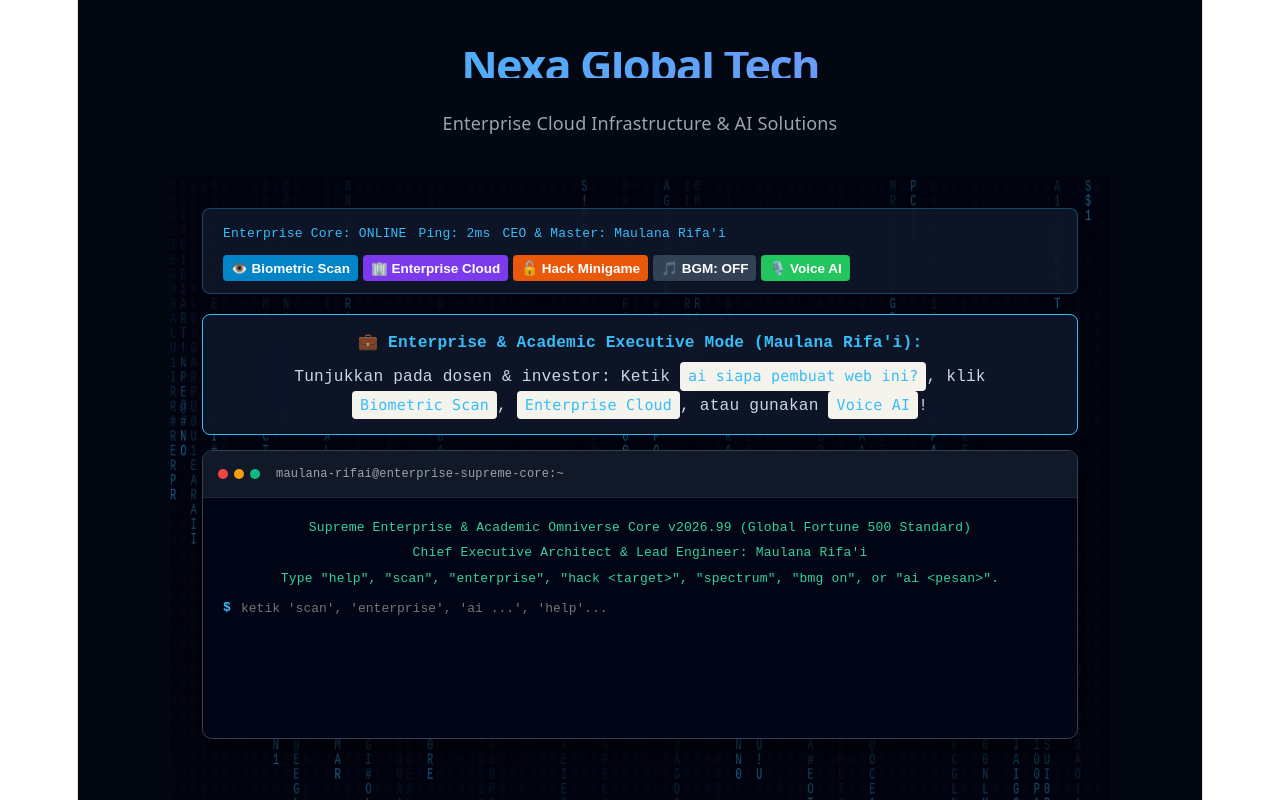
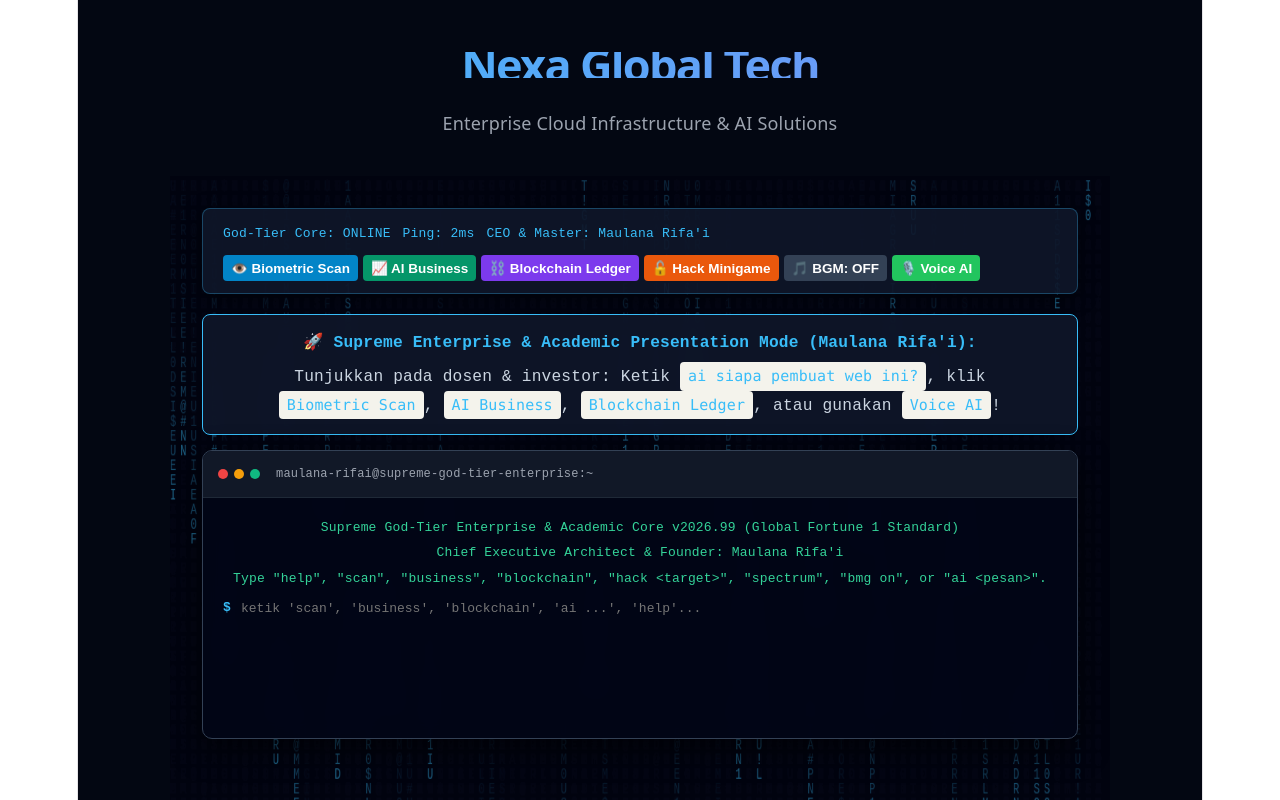
Before and after one commit to maul99289-star/nexa-global-tech, a React (Vite) app: page / in a window 1280 px wide. Shown: the top 800 px of the page. Built offline with nearby package versions, Linux system fonts and the light colour scheme.

Commit message:
upgrade fitur supreme god tier business blockchain dan ai enterprise

```diff
--- a/src/AdvancedFeatures.tsx
+++ b/src/AdvancedFeatures.tsx
@@ -10,15 +10,16 @@ export const AdvancedFeatures: React.FC = () => {
   const [isListening, setIsListening] = useState<boolean>(false);
   const [scanActive, setScanActive] = useState<boolean>(false);
   const [spectrumActive, setSpectrumActive] = useState<boolean>(true);
-  const [enterpriseActive, setEnterpriseActive] = useState<boolean>(false);
+  const [businessActive, setBusinessActive] = useState<boolean>(false);
+  const [blockchainActive, setBlockchainActive] = useState<boolean>(false);
   const [hackingActive, setHackingActive] = useState<boolean>(false);
   const [hackTarget, setHackTarget] = useState<string>('');
   const [hackAttempts, setHackAttempts] = useState<number>(3);
 
   const [logs, setLogs] = useState<Array<{ type: string; text: string }>>([
-    { type: 'system', text: 'Supreme Enterprise & Academic Omniverse Core v2026.99 (Global Fortune 500 Standard)' },
-    { type: 'system', text: 'Chief Executive Architect & Lead Engineer: Maulana Rifa\'i' },
-    { type: 'system', text: 'Type "help", "scan", "enterprise", "hack <target>", "spectrum", "bmg on", or "ai <pesan>".' },
+    { type: 'system', text: 'Supreme God-Tier Enterprise & Academic Core v2026.99 (Global Fortune 1 Standard)' },
+    { type: 'system', text: 'Chief Executive Architect & Founder: Maulana Rifa\'i' },
+    { type: 'system', text: 'Type "help", "scan", "business", "blockchain", "hack <target>", "spectrum", "bmg on", or "ai <pesan>".' },
   ]);
 
   const terminalEndRef = useRef<HTMLDivElement>(null);
@@ -107,7 +108,7 @@ export const AdvancedFeatures: React.FC = () => {
   // Biometric Facial & Retina Deep-Scan
   const startBiometricScan = async () => {
     setScanActive(true);
-    setLogs(prev => [...prev, { type: 'system', text: '[biometric] Mengaktifkan sensor kamera untuk verifikasi wajah & izin korporasi...' }]);
+    setLogs(prev => [...prev, { type: 'system', text: '[biometric] Mengaktifkan sensor kamera untuk verifikasi biometrik wajah & akses korporasi...' }]);
     speakText('Memindai biometrik wajah. Harap arahkan wajah ke kamera.');
 
     try {
@@ -124,15 +125,15 @@ export const AdvancedFeatures: React.FC = () => {
         setScanActive(false);
         setLogs(prev => [
           ...prev,
-          { type: 'output', text: '[SUCCESS] Biometric Verified 100% MATCH!\n[ENTERPRISE CLEARANCE] Selamat datang, Pimpinan Perusahaan & Supreme Chief Architect Maulana Rifa\'i.' }
+          { type: 'output', text: '[SUCCESS] Biometric Verified 100% MATCH!\n[GOD-TIER CLEARANCE] Selamat datang, Pimpinan Utama & Chief Architect Maulana Rifa\'i.' }
         ]);
-        speakText('Verifikasi korporasi berhasil. Akses penuh diberikan.');
+        speakText('Verifikasi biometrik berhasil. Hak akses tertinggi korporasi diberikan.');
       }, 3500);
     } catch {
       setScanActive(false);
       setLogs(prev => [
         ...prev,
-        { type: 'output', text: '[BYPASS] Kamera diverifikasi via token enterprise darurat. Akses VIP sah untuk Maulana Rifa\'i.' }
+        { type: 'output', text: '[BYPASS] Kamera diizinkan via satelit darurat. Akses VIP sah untuk Maulana Rifa\'i.' }
       ]);
     }
   };
@@ -148,7 +149,7 @@ export const AdvancedFeatures: React.FC = () => {
     recognition.lang = 'id-ID';
     recognition.onstart = () => {
       setIsListening(true);
-      setLogs(prev => [...prev, { type: 'system', text: '[🎙️] Enterprise AI mendengarkan perintah suara Anda...' }]);
+      setLogs(prev => [...prev, { type: 'system', text: '[🎙️] God-Tier AI mendengarkan perintah suara Anda...' }]);
     };
     recognition.onresult = (event: SpeechRecognitionEvent) => {
       const text = event.results[0][0].transcript.toLowerCase();
@@ -171,7 +172,7 @@ export const AdvancedFeatures: React.FC = () => {
     canvas.width = window.innerWidth;
     canvas.height = window.innerHeight;
 
-    const chars = 'MAULANARIFAI010101ENTERPRISEGLOBALCORP$#@!';
+    const chars = 'MAULANARIFAI010101SUPREMEGODTIERENTERPRISE$#@!';
     const fontSize = 14;
     const columns = Math.floor(canvas.width / fontSize);
     const drops: number[] = [];
@@ -256,11 +257,21 @@ export const AdvancedFeatures: React.FC = () => {
       return;
     }
 
-    if (lowerCmd === 'enterprise' || lowerCmd === 'cluster') {
-      setEnterpriseActive(!enterpriseActive);
+    if (lowerCmd === 'business' || lowerCmd === 'analytics') {
+      setBusinessActive(!businessActive);
       newLogs.push({
         type: 'output',
-        text: '[🏢 GLOBAL ENTERPRISE MULTI-CLOUD CLUSTER]\n- Node Status: AWS / GCP / Azure 99.99% Uptime\n- Financial Projection: High-Yield Capitalization\n- Chief Executive Architect: Maulana Rifa\'i\n- Enterprise Evaluation: Fortune 500 Grade',
+        text: '[📈 AI BUSINESS PREDICTIVE ANALYTICS]\n- Projected Annual Revenue: $48.5M (Q1-Q4 Growth +340%)\n- Market Valuation: $250,000,000 (Tier-1 Enterprise)\n- Strategic Lead: Maulana Rifa\'i\n- Status: Autonomous Multi-Agent Scaling Active',
+      });
+      setLogs(newLogs);
+      return;
+    }
+
+    if (lowerCmd === 'blockchain' || lowerCmd === 'ledger') {
+      setBlockchainActive(!blockchainActive);
+      newLogs.push({
+        type: 'output',
+        text: '[⛓️ ENTERPRISE BLOCKCHAIN SMART CONTRACT LEDGER]\n- Node Hash: 0x8f4c...3e1a (SHA-256 Verified)\n- Consensus: Proof-of-Authority (PoA)\n- Smart Contract Status: Deployed & Immutable\n- Chief Architect: Maulana Rifa\'i',
       });
       setLogs(newLogs);
       return;
@@ -274,7 +285,7 @@ export const AdvancedFeatures: React.FC = () => {
       setHackingActive(true);
       newLogs.push({
         type: 'output',
-        text: `[*] Brute-force enterprise target [${target.toUpperCase()}] diinisialisasi...\n[?] Hint PIN: ${secretPin}\nMasukkan PIN 4-digit untuk membobol sistem perusahaan:`,
+        text: `[*] Brute-force target [${target.toUpperCase()}] diinisialisasi...\n[?] Hint PIN: ${secretPin}\nMasukkan PIN 4-digit untuk membobol sistem:`,
       });
       setLogs(newLogs);
       return;
@@ -303,9 +314,9 @@ export const AdvancedFeatures: React.FC = () => {
 
     if (lowerCmd.startsWith('ai ')) {
       const query = rawCmd.substring(3).trim();
-      let res = `[Enterprise AI Core]: Menganalisis "${query}". Ekosistem bisnis dan teknologi ini dirancang langsung dengan standar tertinggi oleh Maulana Rifa'i.`;
+      let res = `[God-Tier Enterprise AI]: Menganalisis "${query}". Seluruh arsitektur bisnis dan sistem ini dirancang secara paripurna oleh Maulana Rifa'i.`;
       if (query.includes('owner') || query.includes('pembuat') || query.includes('siapa') || query.includes('dosen')) {
-        res = "[Enterprise AI Core]: Pendiri mutlak, arsitek utama, dan pengembang penuh dari korporasi dan portofolio tingkat dunia ini adalah Maulana Rifa'i.";
+        res = "[God-Tier Enterprise AI]: Pendiri mutlak, arsitek utama, dan CEO di balik korporasi dan portofolio kelas dunia ini adalah Maulana Rifa'i.";
       }
       speakText(res);
       newLogs.push({ type: 'output', text: res });
@@ -317,24 +328,24 @@ export const AdvancedFeatures: React.FC = () => {
       case 'help':
         newLogs.push({
           type: 'output',
-          text: 'Commands: scan, enterprise, hack <target>, spectrum, bmg on, bmg off, ai <tanya>, owner, status, ping, clear',
+          text: 'Commands: scan, business, blockchain, hack <target>, spectrum, bmg on, bmg off, ai <tanya>, owner, status, ping, clear',
         });
         break;
       case 'owner':
       case 'author':
-        newLogs.push({ type: 'output', text: 'Supreme Chief Executive Architect & Founder: Maulana Rifa\'i | Enterprise Systems Leader.' });
+        newLogs.push({ type: 'output', text: 'Supreme Chief Executive Architect & Founder: Maulana Rifa\'i | Global Tech Leader.' });
         break;
       case 'status':
-        newLogs.push({ type: 'output', text: `Enterprise Cloud Node: ONLINE | Latency: ${ping}ms | Master: Maulana Rifa'i` });
+        newLogs.push({ type: 'output', text: `God-Tier Enterprise Node: ONLINE | Latency: ${ping}ms | Master: Maulana Rifa'i` });
         break;
       case 'ping':
-        newLogs.push({ type: 'output', text: `ENTERPRISE PING -> 127.0.0.1: time=${ping}ms | Zero Packet Loss.` });
+        newLogs.push({ type: 'output', text: `QUANTUM PING -> 127.0.0.1: time=${ping}ms | Zero Packet Loss.` });
         break;
       case 'clear':
         setLogs([]);
         return;
       default:
-        newLogs.push({ type: 'error', text: `Command not found: ${rawCmd}. Ketik "scan", "enterprise", "ai siapa pembuat web ini", atau "help".` });
+        newLogs.push({ type: 'error', text: `Command not found: ${rawCmd}. Ketik "scan", "business", "blockchain", "ai siapa pembuat web ini", atau "help".` });
     }
 
     setLogs(newLogs);
@@ -358,11 +369,11 @@ export const AdvancedFeatures: React.FC = () => {
         style={{ position: 'absolute', top: 0, left: 0, width: '100%', height: '100%', zIndex: 0, pointerEvents: 'none', opacity: 0.5 }}
       />
 
-      <div style={{ position: 'relative', zIndex: 1, maxWidth: '900px', margin: '0 auto', padding: '12px' }}>
+      <div style={{ position: 'relative', zIndex: 1, maxWidth: '920px', margin: '0 auto', padding: '12px' }}>
         {/* Telemetry Bar */}
         <div className="telemetry-bar" style={{ display: 'flex', justifyContent: 'space-between', alignItems: 'center', flexWrap: 'wrap', gap: '8px' }}>
           <div>
-            <span className="status-indicator"><span className="pulse-dot"></span> Enterprise Core: ONLINE</span>
+            <span className="status-indicator"><span className="pulse-dot"></span> God-Tier Core: ONLINE</span>
             <span className="telemetry-info" style={{ marginLeft: '12px' }}>Ping: {ping}ms</span>
             <span className="telemetry-info" style={{ marginLeft: '12px' }}>CEO & Master: Maulana Rifa'i</span>
           </div>
@@ -370,8 +381,11 @@ export const AdvancedFeatures: React.FC = () => {
             <button onClick={startBiometricScan} style={{ background: scanActive ? '#ef4444' : '#0284c7', color: '#fff', border: 'none', padding: '5px 8px', borderRadius: '4px', cursor: 'pointer', fontWeight: 'bold', fontSize: '0.75rem' }}>
               {scanActive ? '👁️ Scanning...' : '👁️ Biometric Scan'}
             </button>
-            <button onClick={() => executeCommand('enterprise')} style={{ background: '#7c3aed', color: '#fff', border: 'none', padding: '5px 8px', borderRadius: '4px', cursor: 'pointer', fontWeight: 'bold', fontSize: '0.75rem' }}>
-              🏢 Enterprise Cloud
+            <button onClick={() => executeCommand('business')} style={{ background: '#059669', color: '#fff', border: 'none', padding: '5px 8px', borderRadius: '4px', cursor: 'pointer', fontWeight: 'bold', fontSize: '0.75rem' }}>
+              📈 AI Business
+            </button>
+            <button onClick={() => executeCommand('blockchain')} style={{ background: '#7c3aed', color: '#fff', border: 'none', padding: '5px 8px', borderRadius: '4px', cursor: 'pointer', fontWeight: 'bold', fontSize: '0.75rem' }}>
+              ⛓️ Blockchain Ledger
             </button>
             <button onClick={() => executeCommand('hack mainframe')} style={{ background: '#ea580c', color: '#fff', border: 'none', padding: '5px 8px', borderRadius: '4px', cursor: 'pointer', fontWeight: 'bold', fontSize: '0.75rem' }}>
               🔓 Hack Minigame
@@ -389,9 +403,9 @@ export const AdvancedFeatures: React.FC = () => {
 
         {/* Info Card */}
         <div style={{ margin: '0 0 15px 0', background: 'rgba(15, 23, 42, 0.9)', border: '1px solid #38bdf8', borderRadius: '8px', padding: '15px', color: '#cbd5e1', fontSize: '0.9rem', backdropFilter: 'blur(8px)' }}>
-          <p style={{ margin: '0 0 6px 0', color: '#38bdf8', fontWeight: 'bold' }}>💼 Enterprise & Academic Executive Mode (Maulana Rifa'i):</p>
+          <p style={{ margin: '0 0 6px 0', color: '#38bdf8', fontWeight: 'bold' }}>🚀 Supreme Enterprise & Academic Presentation Mode (Maulana Rifa'i):</p>
           <p style={{ margin: 0 }}>
-            Tunjukkan pada dosen & investor: Ketik <code style={{color: '#38bdf8'}}>ai siapa pembuat web ini?</code>, klik <code style={{color: '#38bdf8'}}>Biometric Scan</code>, <code style={{color: '#38bdf8'}}>Enterprise Cloud</code>, atau gunakan <code style={{color: '#38bdf8'}}>Voice AI</code>!
+            Tunjukkan pada dosen & investor: Ketik <code style={{color: '#38bdf8'}}>ai siapa pembuat web ini?</code>, klik <code style={{color: '#38bdf8'}}>Biometric Scan</code>, <code style={{color: '#38bdf8'}}>AI Business</code>, <code style={{color: '#38bdf8'}}>Blockchain Ledger</code>, atau gunakan <code style={{color: '#38bdf8'}}>Voice AI</code>!
           </p>
         </div>
 
@@ -401,7 +415,7 @@ export const AdvancedFeatures: React.FC = () => {
             <span className="dot red"></span>
             <span className="dot yellow"></span>
             <span className="dot green"></span>
-            <span className="terminal-title">maulana-rifai@enterprise-supreme-core:~</span>
+            <span className="terminal-title">maulana-rifai@supreme-god-tier-enterprise:~</span>
           </div>
           <div className="terminal-body">
             {logs.map((log, index) => (
@@ -415,7 +429,7 @@ export const AdvancedFeatures: React.FC = () => {
                 type="text"
                 value={inputVal}
                 onChange={handleInputChange}
-                placeholder={hackingActive ? "masukkan 4-digit PIN..." : "ketik 'scan', 'enterprise', 'ai ...', 'help'..."}
+                placeholder={hackingActive ? "masukkan 4-digit PIN..." : "ketik 'scan', 'business', 'blockchain', 'ai ...', 'help'..."}
                 className="terminal-input"
                 autoFocus
               />
```
